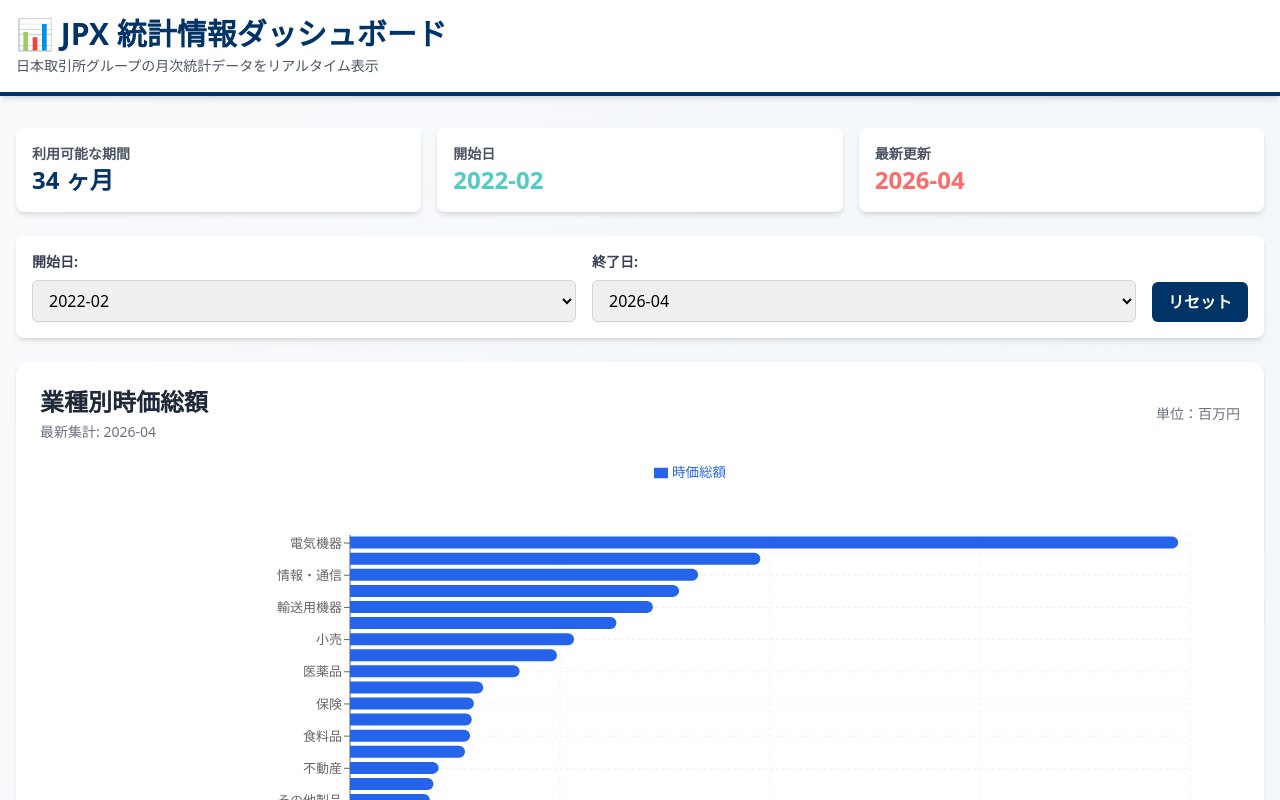
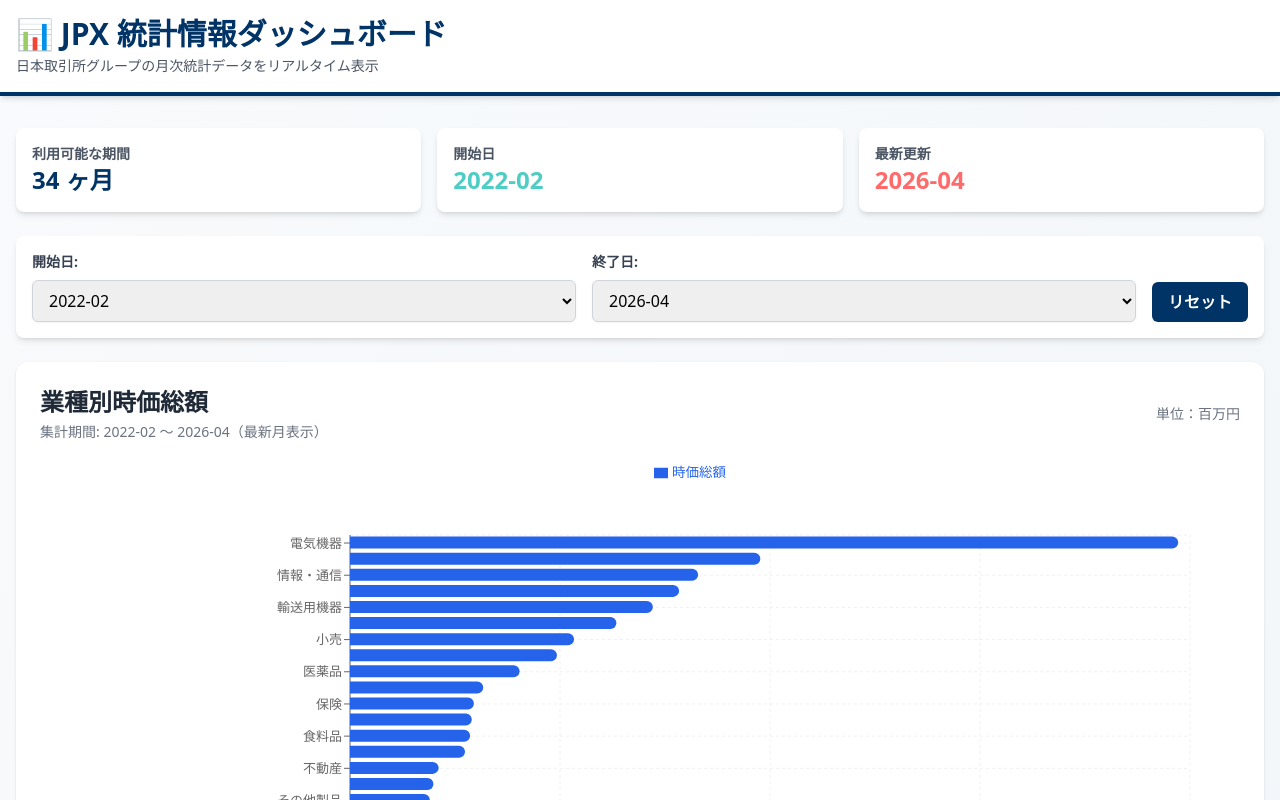
Before and after one commit to pokemonget/kabu, a Next.js app: page / in a window 1280 px wide. Shown: the top 800 px of the page. Built offline with nearby package versions, Linux system fonts and the light colour scheme.

Commit message:
Update MarketCapByIndustryChart.tsx

```diff
--- a/components/MarketCapByIndustryChart.tsx
+++ b/components/MarketCapByIndustryChart.tsx
@@ -25,16 +25,26 @@
 }
 
 export default function MarketCapByIndustryChart({ data, startDate, endDate }: Props) {
-  // 最新月のデータのみ使用 + 時価総額降順ソート
+  // 日付範囲を考慮してフィルタリング（親コンポーネントと連携）
   const chartData = useMemo(() => {
     if (!data || data.length === 0) return []
 
-    const latestDate = [...new Set(data.map((d) => d.date))].sort().reverse()[0]
+    let filtered = data
 
-    return data
+    // 日付範囲でフィルタ（指定があれば適用）
+    if (startDate && endDate) {
+      filtered = data.filter(item =>
+        item.date >= startDate && item.date <= endDate
+      )
+    }
+
+    // 最新月のデータを使用（複数月ある場合は最新月のみ）
+    const latestDate = [...new Set(filtered.map((d) => d.date))].sort().reverse()[0]
+
+    return filtered
       .filter((item) => item.date === latestDate)
-      .sort((a, b) => b.market_cap - a.market_cap) // 時価総額が大きい順
-  }, [data])
+      .sort((a, b) => b.market_cap - a.market_cap) // 時価総額降順
+  }, [data, startDate, endDate])
 
   const CustomTooltip = ({ active, payload }: any) => {
     if (active && payload && payload.length) {
@@ -60,7 +70,9 @@
       <div className="flex items-center justify-between mb-6">
         <div>
           <h2 className="text-2xl font-bold text-gray-800">業種別時価総額</h2>
-          <p className="text-sm text-gray-500 mt-1">最新集計: {chartData[0]?.date}</p>
+          <p className="text-sm text-gray-500 mt-1">
+            集計期間: {startDate} ～ {endDate}（最新月表示）
+          </p>
         </div>
         <div className="text-sm text-gray-500">単位：百万円</div>
       </div>
@@ -87,7 +99,6 @@
 
           <Tooltip content={<CustomTooltip />} />
 
-          {/* 凡例を上部に縦並びで表示 */}
           <Legend
             verticalAlign="top"
             align="center"
```
